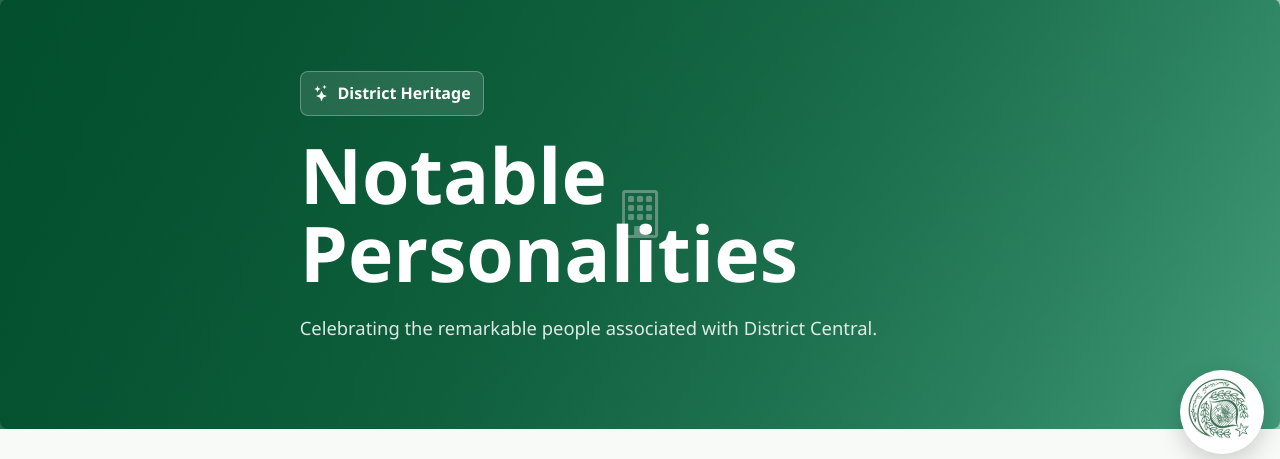
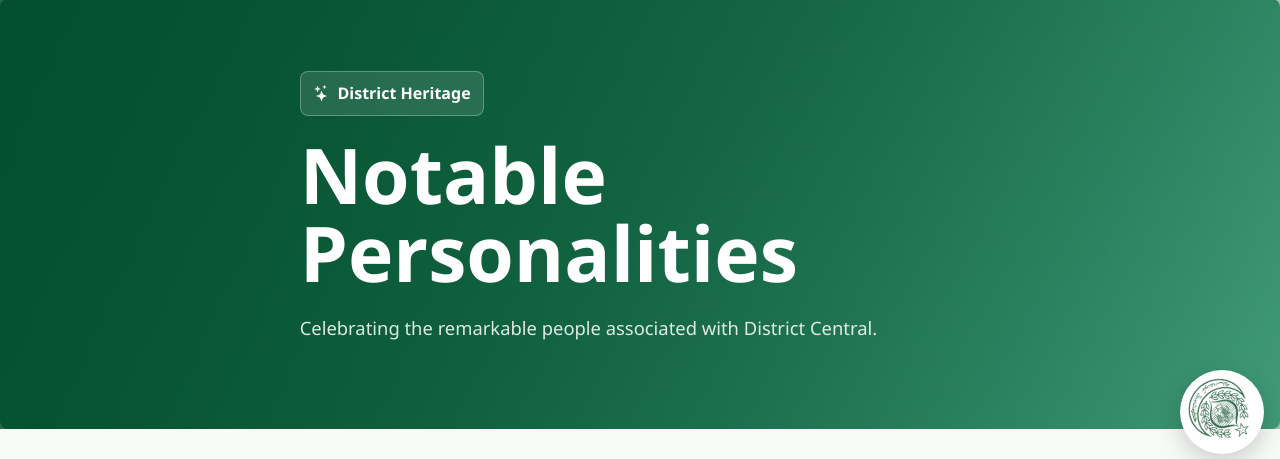
Before and after one commit to Syed-Wasiali/DC-Central-Karachi, a PHP site: page /personalities.html in a window 1280 px wide. Shown: the part 274-733 px from the top of the page. Run offline with PHP 8.4, Linux system fonts and the light colour scheme.

Commit message:
Fix spacing between AC and Mukhtiarkar rows, equal-height person cards; remove icons from inner page banners
Co-Authored-By: Claude Opus 5.5 <noreply@anthropic.com>
Claude-Session: https://claude.ai/code/session_01MhHVzZdcRQCgRQRMQrTD1R

```diff
--- a/major-pages.js
+++ b/major-pages.js
@@ -192,7 +192,7 @@ function hero(key) {
       </div>
     </div>
     <section class="hero-section page-hero major-hero">
-      <div class="hero-bg placeholder-image"><i class="bi bi-building"></i></div>
+      <div class="hero-bg placeholder-image"></div>
       <div class="hero-overlay"></div>
       <div class="container-fluid px-lg-5 hero-content">
         <div class="row align-items-center min-vh-hero">
--- a/service-pages.js
+++ b/service-pages.js
@@ -256,7 +256,7 @@ function servicePage(key) {
   document.querySelector('meta[name="description"]')?.setAttribute("content", `${service.title} service information for District Central Karachi.`);
   return `${header(key)}<main>
     <div class="breadcrumb-band"><div class="container"><nav aria-label="breadcrumb"><ol class="breadcrumb"><li class="breadcrumb-item"><a href="index.html">Home</a></li><li class="breadcrumb-item"><a href="citizen-services.html">Citizen Services</a></li><li class="breadcrumb-item active" aria-current="page">${service.title}</li></ol></nav></div></div>
-    <section class="hero-section page-hero"><div class="hero-bg placeholder-image"><i class="bi ${service.icon}"></i></div><div class="hero-overlay"></div><div class="container-fluid px-lg-5 hero-content"><div class="row align-items-center min-vh-hero"><div class="col-xl-7 col-lg-8" data-aos="fade-up"><span class="hero-badge"><i class="bi bi-stars"></i> ${service.category}</span><h1>${service.title}</h1><p>${service.description}</p><div class="hero-buttons"><a class="btn btn-primary-gradient" href="#requirements">View Requirements</a><a class="btn btn-outline-light" href="#contact-card">Contact Department</a></div></div></div></div></section>
+    <section class="hero-section page-hero"><div class="hero-bg placeholder-image"></div><div class="hero-overlay"></div><div class="container-fluid px-lg-5 hero-content"><div class="row align-items-center min-vh-hero"><div class="col-xl-7 col-lg-8" data-aos="fade-up"><span class="hero-badge"><i class="bi bi-stars"></i> ${service.category}</span><h1>${service.title}</h1><p>${service.description}</p><div class="hero-buttons"><a class="btn btn-primary-gradient" href="#requirements">View Requirements</a><a class="btn btn-outline-light" href="#contact-card">Contact Department</a></div></div></div></div></section>
     <!-- Source: ${service.source} -->
     <section class="section"><div class="container"><div class="row g-5 align-items-center"><div class="col-lg-5"><div class="dc-portrait placeholder-image image-zoom"><i class="bi ${service.icon}"></i><span class="visually-hidden">${service.title}</span></div></div><div class="col-lg-7"><span class="section-kicker">Service Overview</span><h2>${service.title}</h2><p>${service.overview || service.description}</p><div class="row g-3"><div class="col-md-6"><div class="mini-panel"><i class="bi bi-building"></i><strong>Department</strong><span>${service.department}</span></div></div><div class="col-md-6"><div class="mini-panel"><i class="bi bi-grid"></i><strong>Category</strong><span>${service.category}</span></div></div></div></div></div></div></section>
     ${key === "price-list" && window.DC_PRICES ? priceListsSection() : ""}
--- a/style.css
+++ b/style.css
@@ -1527,3 +1527,7 @@ input[type="checkbox"], input[type="radio"] {
 .footer-map{border-radius:16px;overflow:hidden;min-height:220px}.footer-map iframe{width:100%;height:100%;min-height:220px;border:0}
 @media(max-width:991px){.footer-live{grid-template-columns:1fr}}
 @media(max-width:575px){.top-gov-bar .live-chip:first-child{display:none}}
+/* Vertical spacing for balanced (centred) card rows */
+.row.justify-content-center{margin-top:0;row-gap:var(--bs-gutter-y,1.5rem)}
+.row.justify-content-center>*{margin-top:0}
+.person-card{height:100%;display:flex;flex-direction:column;align-items:center}.person-card>a:last-child{margin-top:auto}
```
Also changed, not shown: index.html (+4 -4 lines).
